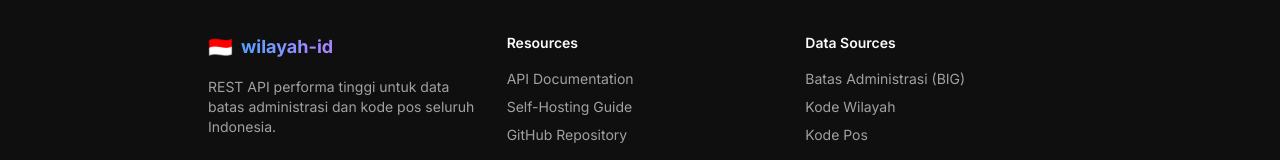
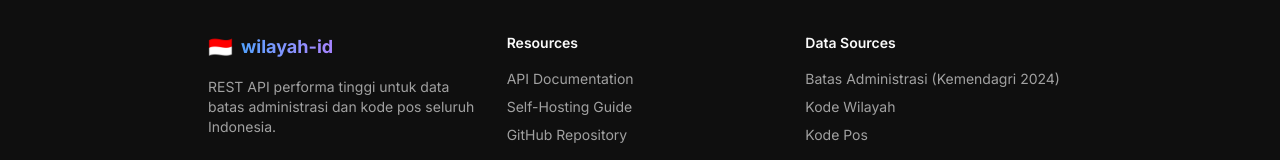
Before and after one commit to dhanyyudi/wilayah-id, a Next.js app: page /docs in a window 1280 px wide. Shown: the part 2159-2319 px from the top of the page. Built offline with nearby package versions, Linux system fonts and the light colour scheme.

Commit message:
docs: update data source attribution to Kemendagri 2024

```diff
--- a/src/app/docs/page.tsx
+++ b/src/app/docs/page.tsx
@@ -272,7 +272,7 @@
               <h4 className="font-semibold text-sm">Data Sources</h4>
               <ul className="space-y-2 text-sm text-muted-foreground">
                 <li>
-                  <a href="https://github.com/Alf-Anas/batas-administrasi-indonesia" target="_blank" rel="noopener noreferrer" className="hover:text-foreground transition-colors">Batas Administrasi (BIG)</a>
+                  <a href="https://gis.dukcapil.kemendagri.go.id/peta/" target="_blank" rel="noopener noreferrer" className="hover:text-foreground transition-colors">Batas Administrasi (Kemendagri 2024)</a>
                 </li>
                 <li>
                   <a href="https://github.com/lokabisa-oss/region-id" target="_blank" rel="noopener noreferrer" className="hover:text-foreground transition-colors">Kode Wilayah</a>
--- a/src/app/self-host/page.tsx
+++ b/src/app/self-host/page.tsx
@@ -550,7 +550,7 @@
             </p>
             <ul className="space-y-1.5">
               {[
-                { name: "Batas Administrasi (BIG)", url: "https://github.com/Alf-Anas/batas-administrasi-indonesia", desc: "Official boundary shapes from Badan Informasi Geospasial" },
+                { name: "Batas Administrasi (Kemendagri)", url: "https://gis.dukcapil.kemendagri.go.id/peta/", desc: "Official boundary shapes from Kemendagri (2024)" },
                 { name: "Kode Wilayah (Kemendagri)", url: "https://github.com/lokabisa-oss/region-id", desc: "Region codes from Ministry of Home Affairs" },
                 { name: "Kode Pos (Pos Indonesia)", url: "https://github.com/lokabisa-oss/postal-code-id", desc: "Postal codes from Pos Indonesia" },
               ].map((source) => (
--- a/src/components/map/map-view.tsx
+++ b/src/components/map/map-view.tsx
@@ -300,7 +300,7 @@
     const tooltip = new maplibregl.Popup({
       closeButton: false,
       closeOnClick: false,
-      className: "wilayah-tooltip",
+      className: "wilayah-tooltip pointer-events-none",
       offset: 12,
     });
     tooltipRef.current = tooltip;
```
